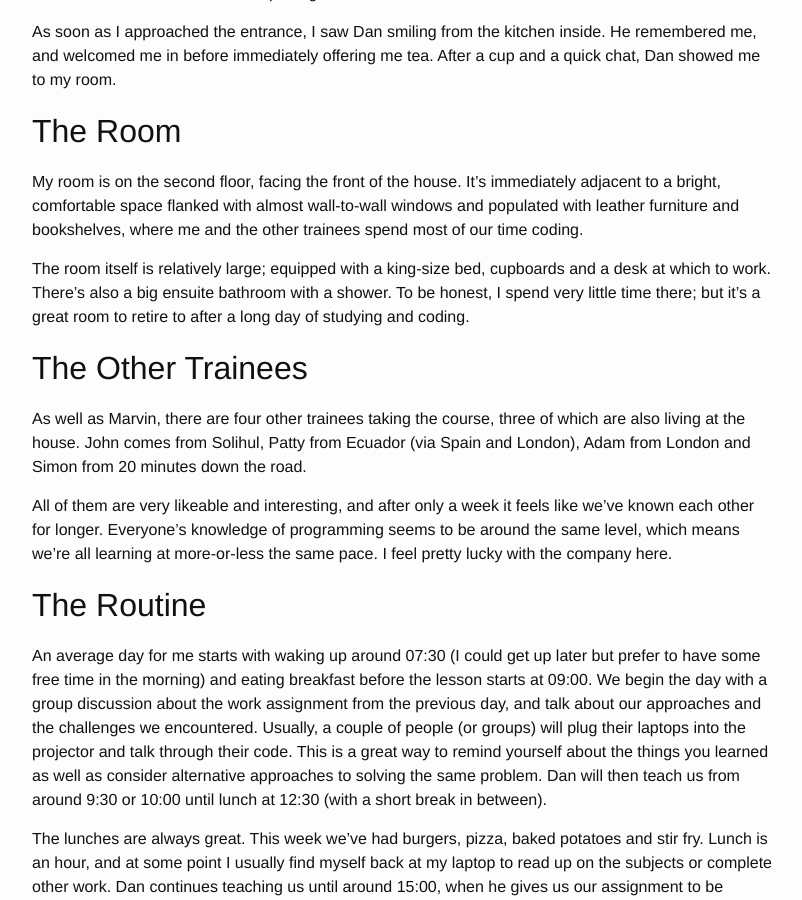
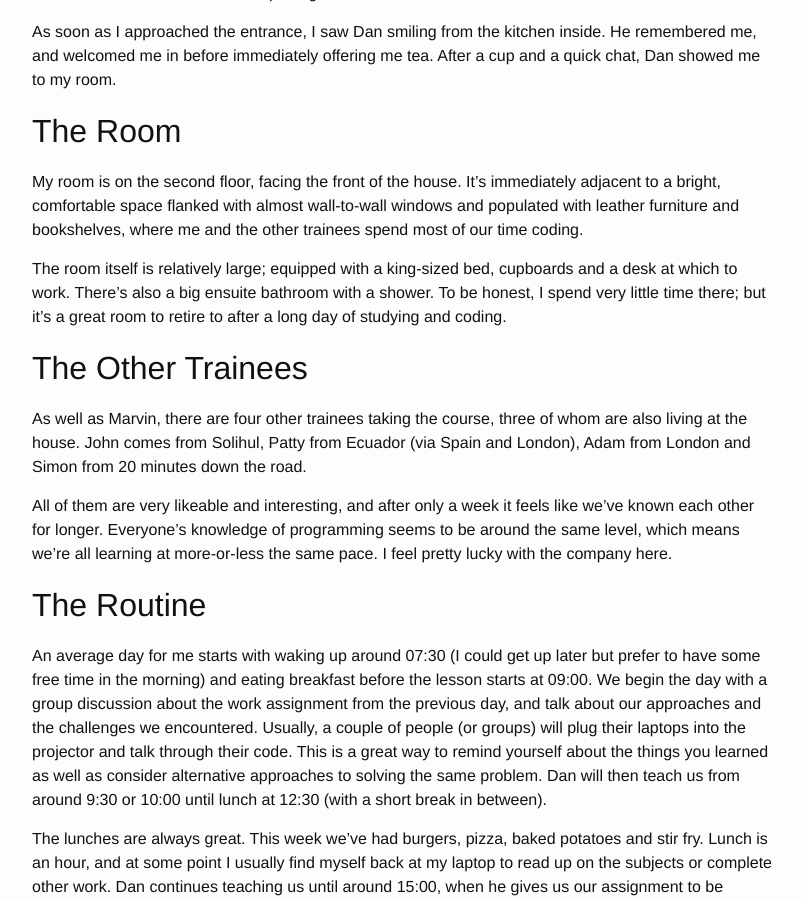
Before and after one commit to cltweedie/cltweedie.github.io, a Jekyll site: the page built from _posts/2015-10-04-the-first-week.md, in a window 1280 px wide and 900 px high, scrolled down 1031 px. Shown: the whole window, without its empty margins (238-1040 px from the left). Built offline with Jekyll 4.4.1, drawn with Linux system fonts in a browser that asks for light colours.

Commit message:
Fix typos

```diff
--- a/_posts/2015-10-04-the-first-week.md
+++ b/_posts/2015-10-04-the-first-week.md
@@ -26,11 +26,11 @@ The Room
 --------
 My room is on the second floor, facing the front of the house. It's immediately adjacent to a bright, comfortable space flanked with almost wall-to-wall windows and populated with leather furniture and bookshelves, where me and the other trainees spend most of our time coding.
 
-The room itself is relatively large; equipped with a king-size bed, cupboards and a desk at which to work. There's also a big ensuite bathroom with a shower. To be honest, I spend very little time there; but it's a great room to retire to after a long day of studying and coding.
+The room itself is relatively large; equipped with a king-sized bed, cupboards and a desk at which to work. There's also a big ensuite bathroom with a shower. To be honest, I spend very little time there; but it's a great room to retire to after a long day of studying and coding.
 
 The Other Trainees
 ------------------
-As well as Marvin, there are four other trainees taking the course, three of which are also living at the house. John comes from Solihul, Patty from Ecuador (via Spain and London), Adam from London and Simon from 20 minutes down the road.
+As well as Marvin, there are four other trainees taking the course, three of whom are also living at the house. John comes from Solihul, Patty from Ecuador (via Spain and London), Adam from London and Simon from 20 minutes down the road.
 
 All of them are very likeable and interesting, and after only a week it feels like we've known each other for longer. Everyone's knowledge of programming seems to be around the same level, which means we're all learning at more-or-less the same pace. I feel pretty lucky with the company here.
 
```
